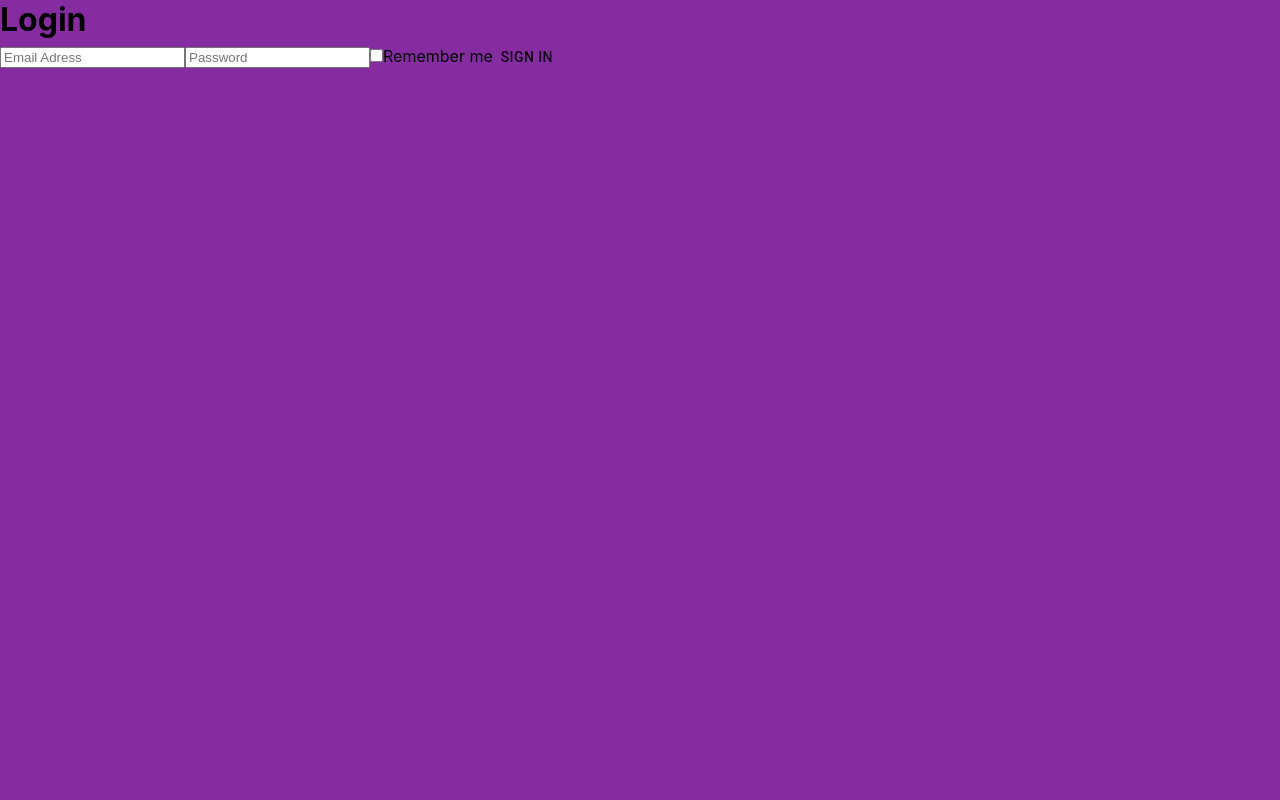
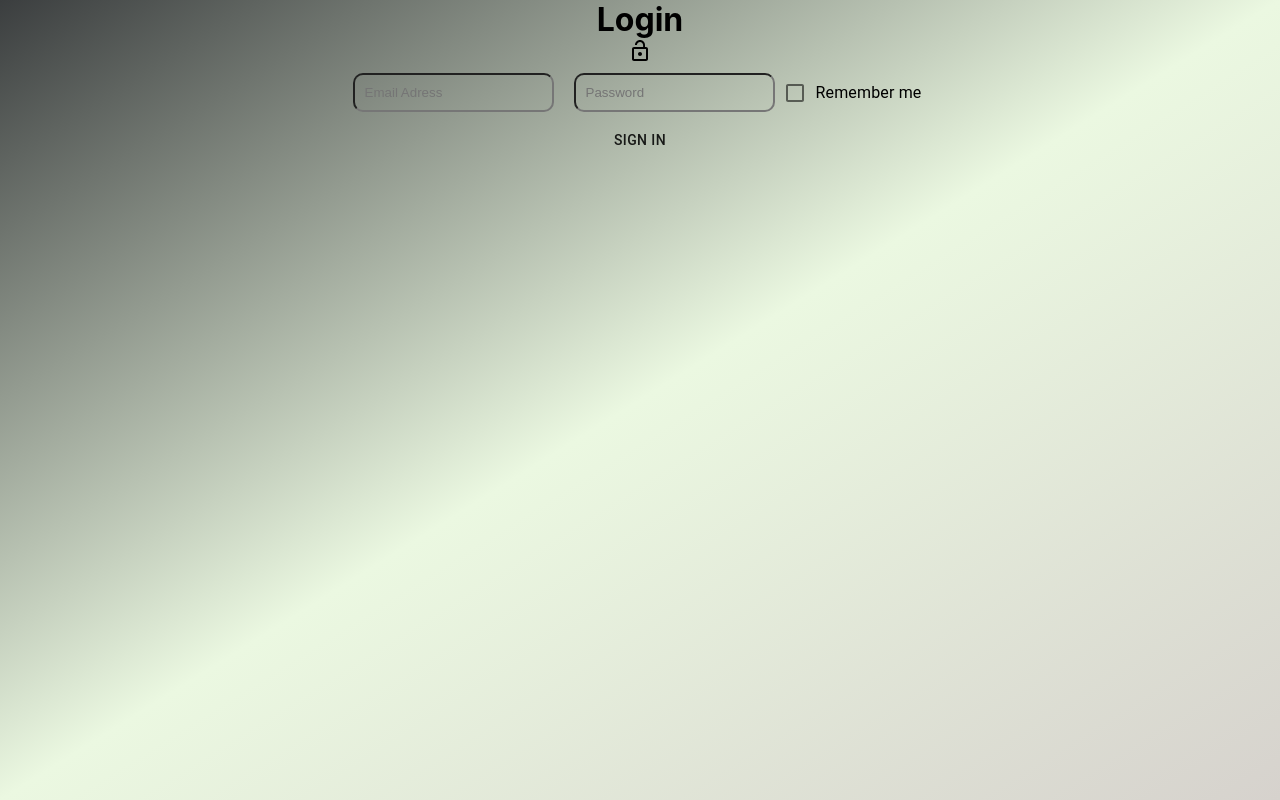
Before and after one commit to CodingMirec/tracker, a React (Create React App) app: page /login in a window 1280 px wide. Built offline with nearby package versions, Linux system fonts and the light colour scheme.

Commit message:
mui checkbox

```diff
--- a/src/Login.css
+++ b/src/Login.css
@@ -1,4 +1,25 @@
 .login {
-  background-color: rgb(133, 45, 160);
+  background: linear-gradient(to bottom right, #3b3e3f, #ebf8e1, #d6d2cd);
   height: 100vh;
+  display: flex;
+  flex-direction: column;
+  align-items: center;
 }
+
+.login__form {
+  display: flex;
+  flex-direction: column;
+}
+
+.login__form__info {
+  display: flex;
+  flex-wrap: wrap;
+}
+
+.login__form__info > input {
+  border-radius: 10px;
+  margin: 10px;
+  padding: 10px;
+  background-color: transparent;
+  color: white;
+}
--- a/src/Login.js
+++ b/src/Login.js
@@ -3,6 +3,9 @@ import { useHistory } from "react-router-dom";
 import { Button } from "@material-ui/core";
 
 import "./Login.css";
+import LockOpenIcon from "@material-ui/icons/LockOpen";
+import Checkbox from "@material-ui/core/Checkbox";
+import FormControlLabel from "@material-ui/core/FormControlLabel";
 
 function Login() {
   const history = useHistory();
@@ -18,13 +21,18 @@ function Login() {
   return (
     <div className="login">
       <h1>Login</h1>
-      <form>
-        <input placeholder="Email Adress" name="email" type="email" />
-        <input placeholder="Password" type="password" />
-        <label htmlFor="remember">
-          <input type="checkbox" />
-          Remember me
-        </label>
+      <LockOpenIcon />
+      <form className="login__form">
+        <div className="login__form__info">
+          <input placeholder="Email Adress" name="email" type="email" />
+          <input placeholder="Password" type="password" />
+
+          <FormControlLabel
+            value="remember"
+            control={<Checkbox color="primary" />}
+            label="Remember me"
+          />
+        </div>
         <Button ocClick={login}>Sign In</Button>
       </form>
     </div>
```
